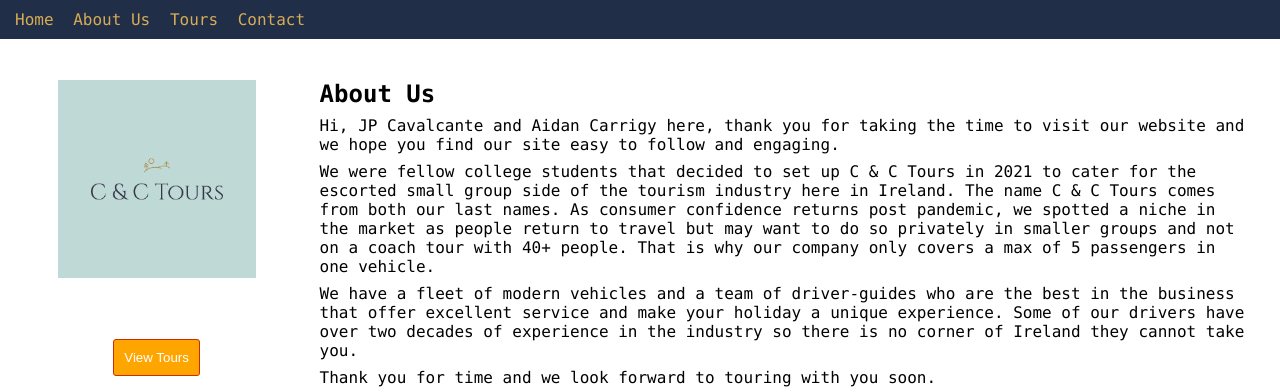
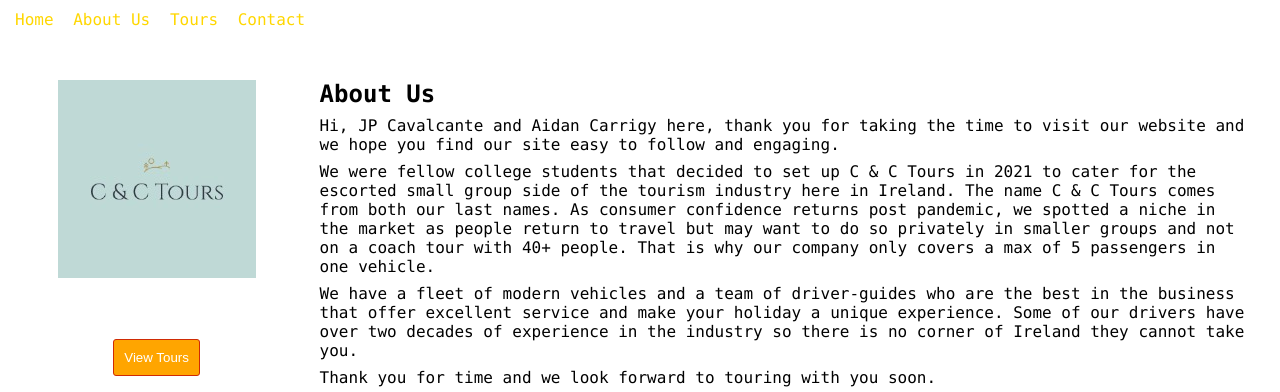
Before and after one commit to jp-aidan/TravelCompany, a plain HTML site: page about.html in a window 1280 px wide. Shown: the top 392 px of the page. Drawn offline with Linux system fonts and the light colour scheme.

Commit message:
Update aidan.css
changed colours

```diff
--- a/css/aidan.css
+++ b/css/aidan.css
@@ -22,13 +22,13 @@ header {
     top: 0;
     left: 0;
     width:100%;
-    background-color: #202e48;
+    background-color: light-blue;
     padding: 10px;
 }
 
 nav a:visited,
 nav a:link {
-    color: #D6AC56;
+    color: gold;
     text-decoration: none;
 }
 
```
